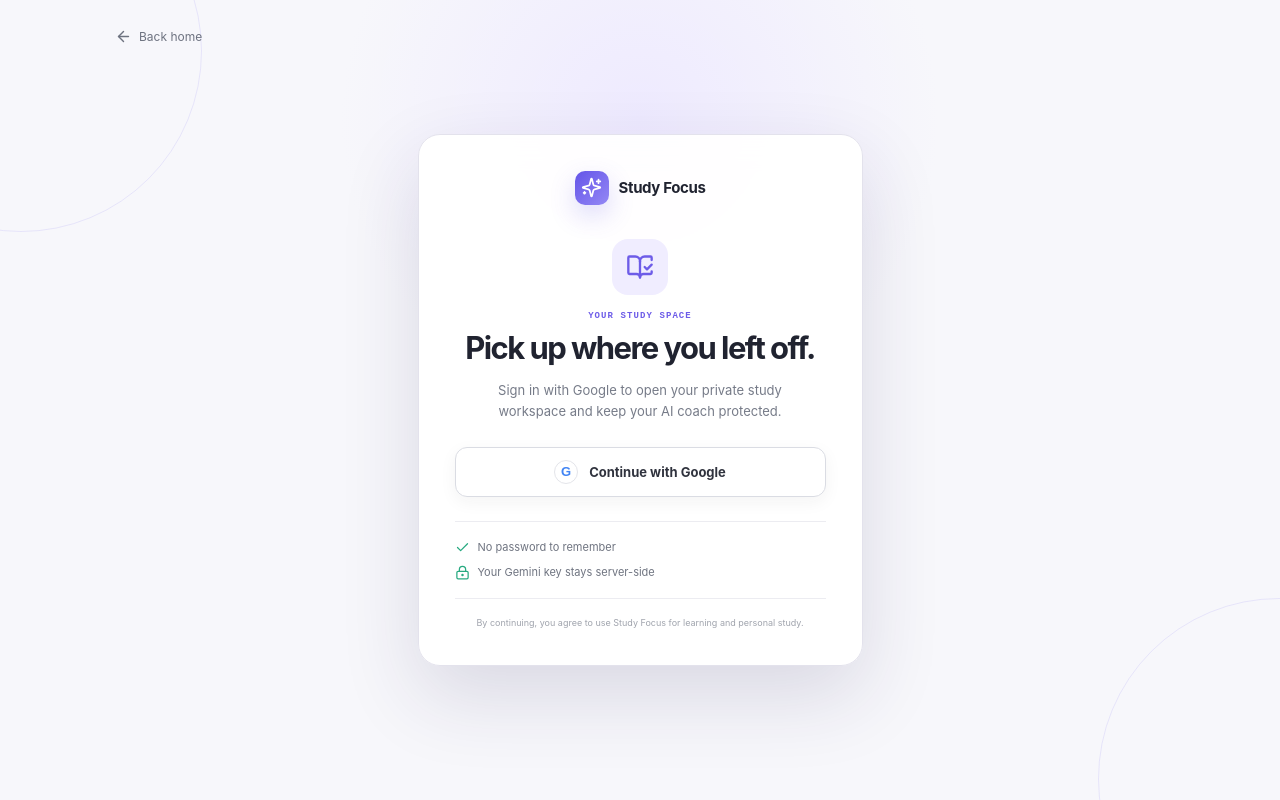
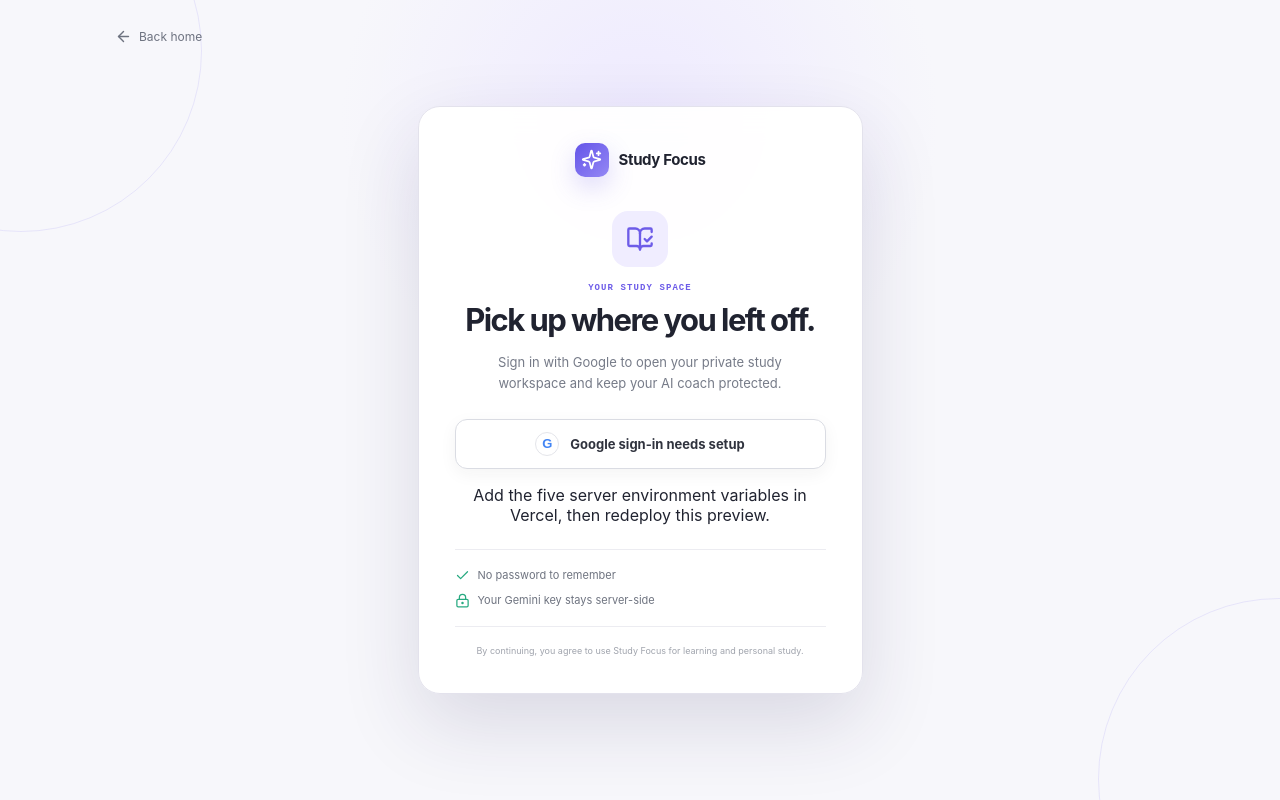
Before and after one commit to plut0000/Cognify, a Next.js app: page /login in a window 1280 px wide. Built offline with nearby package versions, Linux system fonts and the light colour scheme; no server answers.

Commit message:
Handle unconfigured Google sign-in gracefully

```diff
--- a/app/login/page.tsx
+++ b/app/login/page.tsx
@@ -9,7 +9,12 @@
 };
 
 export default async function LoginPage() {
-  const session = await auth();
+  const authReady = Boolean(
+    process.env.AUTH_SECRET
+      && process.env.AUTH_GOOGLE_ID
+      && process.env.AUTH_GOOGLE_SECRET,
+  );
+  const session = authReady ? await auth() : null;
   if (session?.user) redirect("/study");
 
   return (
@@ -21,12 +26,22 @@
         <p className="auth-eyebrow">YOUR STUDY SPACE</p>
         <h1 id="sign-in-title">Pick up where you left off.</h1>
         <p className="auth-copy">Sign in with Google to open your private study workspace and keep your AI coach protected.</p>
+        {authReady ? (
           <form action={loginWithGoogle}>
             <button className="google-button" type="submit">
               <span className="google-mark" aria-hidden="true">G</span>
               Continue with Google
             </button>
           </form>
+        ) : (
+          <>
+            <button className="google-button" type="button" disabled>
+              <span className="google-mark" aria-hidden="true">G</span>
+              Google sign-in needs setup
+            </button>
+            <p className="auth-setup-note">Add the five server environment variables in Vercel, then redeploy this preview.</p>
+          </>
+        )}
         <div className="auth-points">
           <span><Check size={15} /> No password to remember</span>
           <span><LockKeyhole size={15} /> Your Gemini key stays server-side</span>
```
Lines whose indentation alone changed are shown as unchanged.
